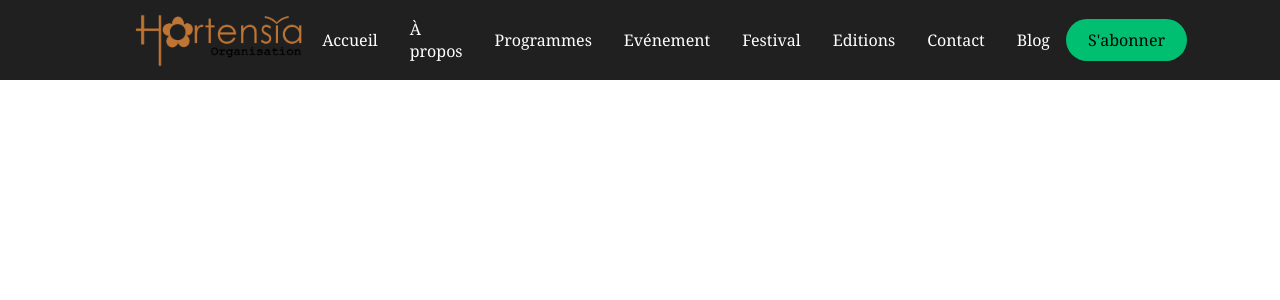
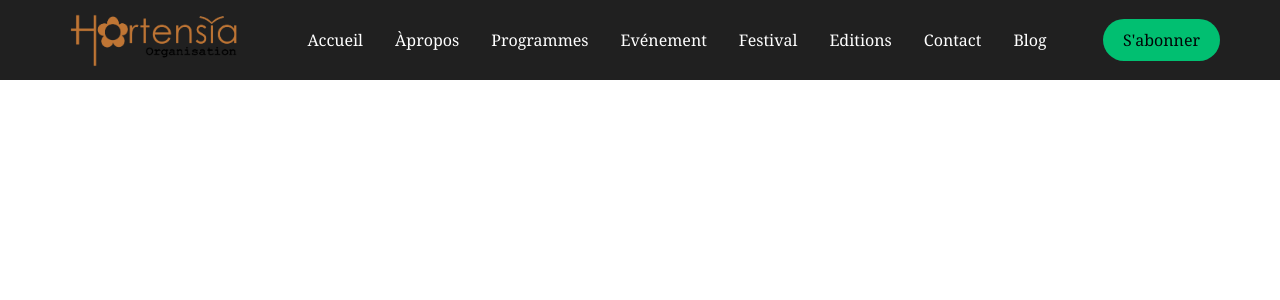
Before and after one commit to jantar25/H, a React (Create React App) app: page / in a window 1280 px wide. Shown: the top 300 px of the page. Built offline with nearby package versions, Linux system fonts and the light colour scheme.

Commit message:
Sidebar Starting

```diff
--- a/src/Components/Navbar/Styles.js
+++ b/src/Components/Navbar/Styles.js
@@ -8,13 +8,13 @@ height: 80px;
 display: flex;
 justify-content: center;
 align-items: center;
-font_zise: 1rem;
+font_zise: 1.5rem;
 position: sticky;
 top: 0;
 z-index: 10;
 
-@media screen and (max-width:960px) {
-    transition: 1s all ease;
+@media screen and (max-width:890px) {
+    transition: all 1s ease;
 }
 `
 
@@ -24,9 +24,9 @@ height: 80px;
 display: flex;
 justify-content: space-between;
 align-items: center;
-padding: 0 25px;
+padding: 0 20px;
 z-index: 1;
-max-width: 1100px;
+max-width: 1200px;
 `
 
 export const NavLogo=styled(LinkRouter)`
@@ -35,24 +35,40 @@ justify-self: flex-start;
 align-items:center;
 cursor:pointer;
 `
-export const Logo = styled.img`
+export const Logo1 = styled.img`
     width: 100%;
     height: 60px;
-    margin-left: 10px;
-`;
+    @media screen and (max-width:1020px) {
+        display: none;
+    }
+    @media screen and (max-width:890px) {
+        display: flex;
+    }
+`
+export const Logo2 = styled.img`
+display: none;
+    @media screen and (max-width:1020px) {
+        display: flex;
+        width: 100%;
+        height: 60px;
+    }
+    @media screen and (max-width:890px) {
+        display: none;
+    }
+`
 
 export const MobileIcon=styled.div`
 display: none;
 
-@media screen and (max-width:768px) {
+@media screen and (max-width:890px) {
     display: block;
     position:absolute;
     top:0;
     right:0;
     transform: translate(-100%,60%);
-    font_zise: 2rem;
+    font-size: 2rem;
     cursor:pointer;
-    color:#fff;
+    color: #BEBEBE;
 }
 `
 
@@ -62,9 +78,10 @@ align-items:center;
 list-style:none;
 text_align:center;
 font-size:1rem;
-margin-right:-22px;
 
-@media screen and (max-width:768px) {
+
+
+@media screen and (max-width:890px) {
     display: none;
 }
 `
@@ -91,7 +108,7 @@ export const NavBtn=styled.nav`
 display: flex;
 align-items:center;
 
-@media screen and (max-width:768px) {
+@media screen and (max-width:890px) {
     display: none;
 }
 `
@@ -100,7 +117,7 @@ export const NavBtnLinks=styled(LinkRouter)`
 border-radius:50px;
 background: #01bf71;
 white-space:nowrap;
-padding: 10px 22px;
+padding: 10px 20px;
 color:#010606;
 font-size:16px;
 outline:none;
--- a/src/Components/Navbar/index.js
+++ b/src/Components/Navbar/index.js
@@ -1,14 +1,18 @@
 import React from 'react'
 import {FaBars} from 'react-icons/fa'
-import logo from '../../images/logoH.png';
-import {Nav,NavContainer,NavLogo,Logo,MobileIcon,NavMenu,NavItem,NavLinks,NavBtn,NavBtnLinks} from './Styles'
+import logo1 from '../../images/logoH.png';
+import logo2 from '../../images/logoH2.png';
+import {Nav,NavContainer,NavLogo,Logo1,Logo2,MobileIcon,NavMenu,NavItem,NavLinks,NavBtn,NavBtnLinks} from './Styles'
 
 const navBar = () => {
     return (
         <>
            <Nav>
              <NavContainer>
-                <NavLogo to='/'><Logo src={logo} alt="Logo"/></NavLogo>
+                <NavLogo to='/'>
+                  <Logo1 src={logo1} alt="Logo1"/>
+                  <Logo2 src={logo2} alt="Logo2"/>
+                </NavLogo>
                 <MobileIcon>
                   <FaBars />
                 </MobileIcon>
@@ -17,7 +21,7 @@ const navBar = () => {
                     <NavLinks to='Accueil'>Accueil</NavLinks>
                   </NavItem>
                   <NavItem>
-                    <NavLinks to='À propos'>À propos</NavLinks>
+                    <NavLinks to='À propos'>Àpropos</NavLinks>
                   </NavItem>
                   <NavItem>
                     <NavLinks to='Programmes'>Programmes</NavLinks>
@@ -37,10 +41,10 @@ const navBar = () => {
                   <NavItem>
                     <NavLinks to='Blog'>Blog</NavLinks>
                   </NavItem>
-                  <NavBtn>
+                </NavMenu>
+                <NavBtn>
                     <NavBtnLinks to='/SignIn'>S'abonner</NavBtnLinks>
                   </NavBtn>
-                </NavMenu>
              </NavContainer>
            </Nav>
         </>
```
Also changed, not shown: src/Components/Navbar/Sidebar/index.js (added, +13 -0 lines), src/Components/Navbar/Sidebar/Syles.js (added), src/images/logoH2.png (added).
